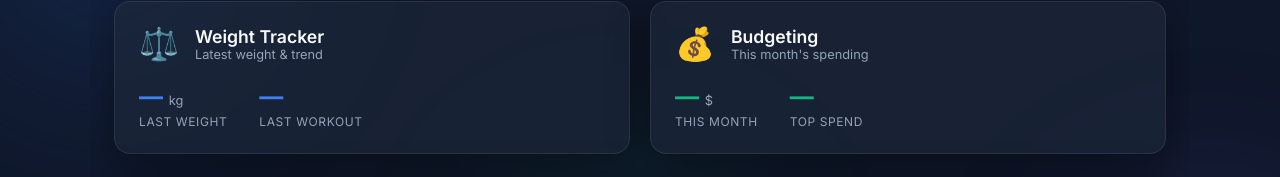
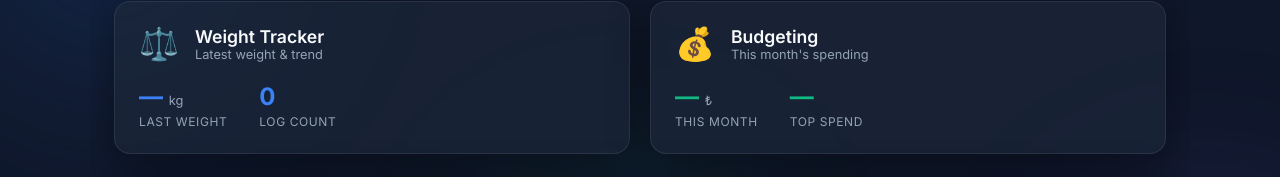
Before and after one commit to Fairlander-Flick/Personal-Dashboard, a React (Vite) app: page / in a window 1280 px wide. Shown: the part 227-404 px from the top of the page. Built offline with nearby package versions, Linux system fonts and the light colour scheme.

Commit message:
Phase 3.2: Overview sayfasindaki kartlara LocalStorage'dan gercek veriler (Son Kilo, Bu Ayki Harcama ozetleri) eklendi

```diff
--- a/src/components/Overview.jsx
+++ b/src/components/Overview.jsx
@@ -2,6 +2,44 @@ import React from 'react';
 import './Overview.css';
 
 export default function Overview({ setActiveTab }) {
+  // Read actual data from LocalStorage to show on the cards
+  const readStorage = (key) => {
+    try { return JSON.parse(localStorage.getItem(key)) || []; }
+    catch { return []; }
+  };
+
+  const weights = readStorage('astra_body_data').sort((a,b) => new Date(b.date) - new Date(a.date));
+  const expenses = readStorage('astra_budget');
+
+  // Weight Stats
+  const lastWeight = weights.length > 0 ? weights[0].weight : '—';
+
+  // Budget Stats for current month
+  const currentMonthNum = new Date().getMonth();
+  const currentYear = new Date().getFullYear();
+
+  const currentMonthExpenses = expenses.filter(exp => {
+    const d = new Date(exp.date);
+    return d.getMonth() === currentMonthNum && d.getFullYear() === currentYear;
+  });
+
+  const totalSpentThisMonth = currentMonthExpenses.reduce((acc, exp) => acc + exp.amount, 0);
+
+  // Find top category this month
+  const categoryTotals = {};
+  currentMonthExpenses.forEach(exp => {
+    categoryTotals[exp.category] = (categoryTotals[exp.category] || 0) + exp.amount;
+  });
+
+  let topCategory = '—';
+  let maxCatAmount = 0;
+  for (const [cat, amt] of Object.entries(categoryTotals)) {
+    if (amt > maxCatAmount) {
+      topCategory = cat;
+      maxCatAmount = amt;
+    }
+  }
+
   const summaryCards = [
     {
       id: 'weight',
@@ -11,8 +49,8 @@ export default function Overview({ setActiveTab }) {
       color: 'var(--primary)',
       glow: 'var(--primary-glow)',
       stats: [
-        { label: 'Last Weight', value: '—', unit: 'kg' },
-        { label: 'Last Workout', value: '—', unit: '' },
+        { label: 'Last Weight', value: lastWeight, unit: 'kg' },
+        { label: 'Log Count', value: weights.length, unit: '' },
       ],
     },
     {
@@ -23,8 +61,8 @@ export default function Overview({ setActiveTab }) {
       color: 'var(--accent)',
       glow: 'var(--accent-glow)',
       stats: [
-        { label: 'This Month', value: '—', unit: '$' },
-        { label: 'Top Spend', value: '—', unit: '' },
+        { label: 'This Month', value: totalSpentThisMonth > 0 ? totalSpentThisMonth.toLocaleString('tr-TR') : '—', unit: '₺' },
+        { label: 'Top Spend', value: topCategory, unit: '' },
       ],
     },
   ];
```
